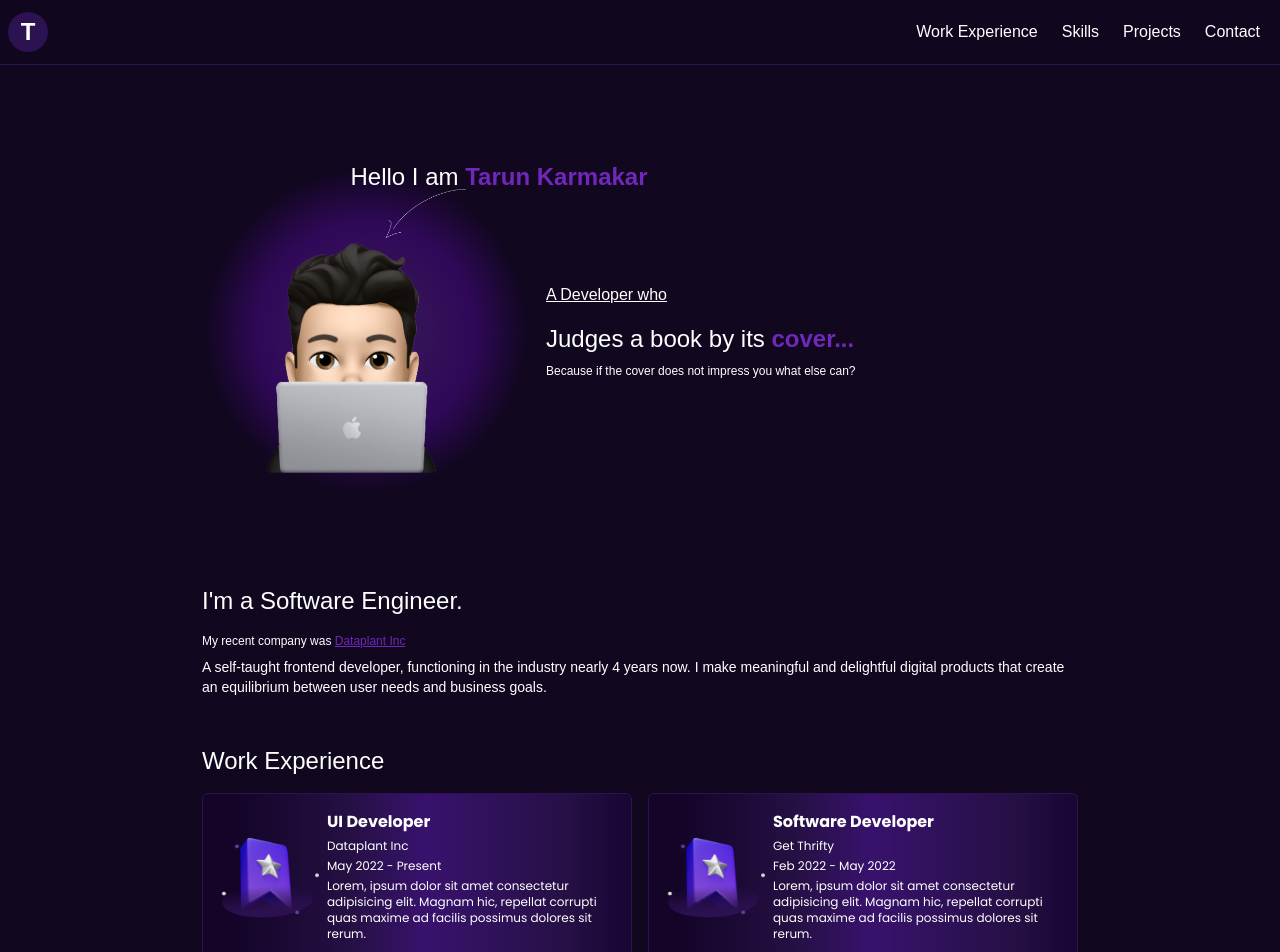
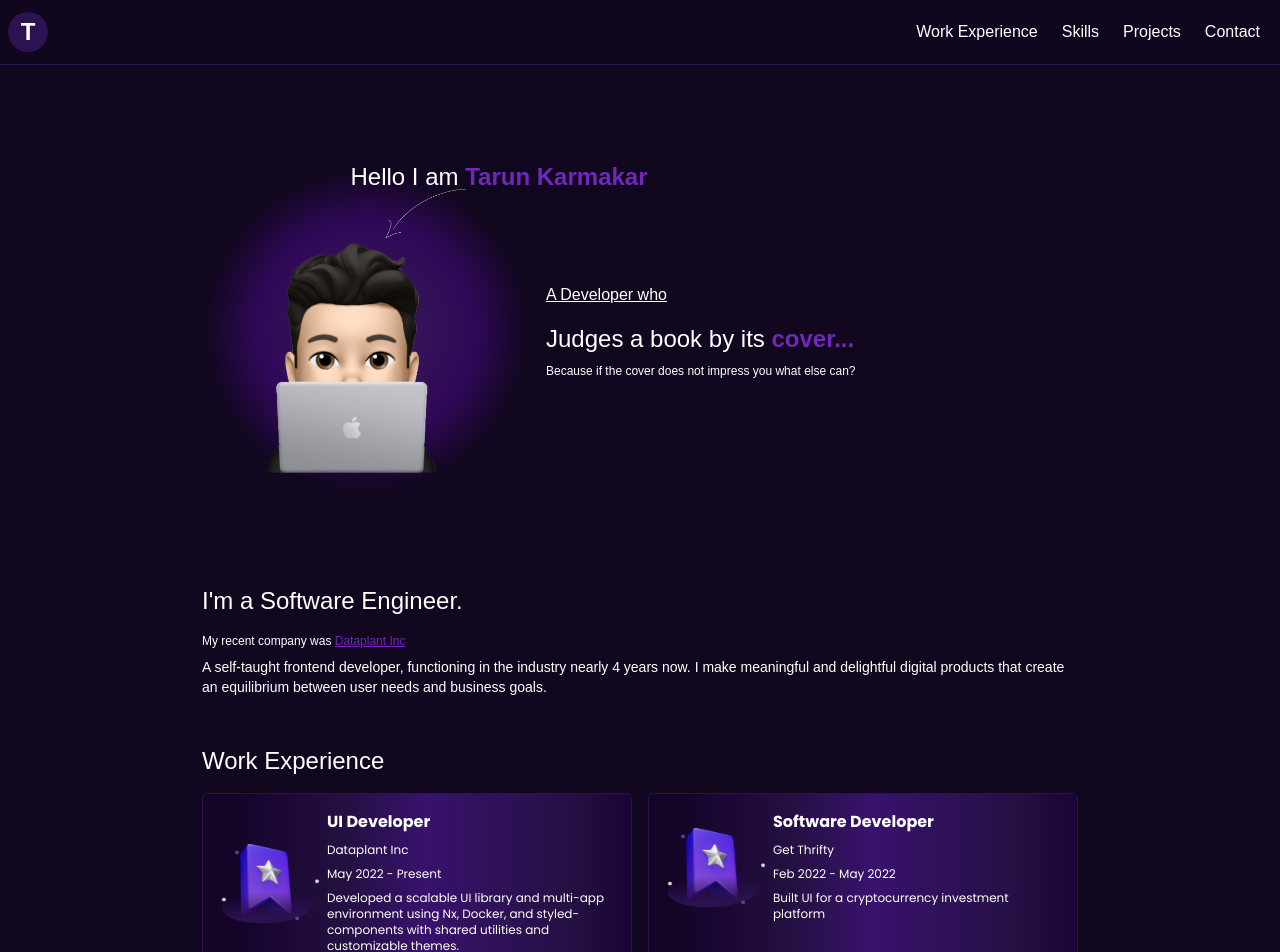
Before and after one commit to tarunkarmakardev/portfolio-nextjs, a Next.js app: page / in a window 1280 px wide. Shown: the top 952 px of the page. Built offline with nearby package versions, Linux system fonts and the light colour scheme; a web font is replaced by a local one.

Commit message:
Update data Update home page

```diff
--- a/src/app/page.tsx
+++ b/src/app/page.tsx
@@ -169,7 +169,7 @@ function WorkExperienceCard({
           width={100}
           height={25}
         />
-        <div className="flex flex-col gap-1">
+        <div className="flex flex-col gap-2">
           <div className="font-bold font-poppins">{position}</div>
           <div className="text-xs font-poppins">{company}</div>
           <div className="text-xs font-poppins">{duration}</div>
--- a/src/data/index.ts
+++ b/src/data/index.ts
@@ -23,21 +23,20 @@ export const workExperiences = [
     position: "UI Developer",
     duration: "May 2022 - Present",
     description:
-      "Lorem, ipsum dolor sit amet consectetur adipisicing elit. Magnam hic, repellat corrupti quas maxime ad facilis possimus dolores sit rerum.",
+      "Developed a scalable UI library and multi-app environment using Nx, Docker, and styled-components with shared utilities and customizable themes.",
   },
   {
     company: "Get Thrifty",
     position: "Software Developer",
     duration: "Feb 2022 - May 2022",
-    description:
-      "Lorem, ipsum dolor sit amet consectetur adipisicing elit. Magnam hic, repellat corrupti quas maxime ad facilis possimus dolores sit rerum.",
+    description: "Built UI for a cryptocurrency investment platform",
   },
   {
     company: "Null Innovation",
     position: "Junior Frontend Engineer",
     duration: "June 2021 - Feb 2022",
     description:
-      "Lorem, ipsum dolor sit amet consectetur adipisicing elit. Magnam hic, repellat corrupti quas maxime ad facilis possimus dolores sit rerum.",
+      "Built UI for AI-driven keyword research and social media scheduling app.",
   },
 ];
 
```
